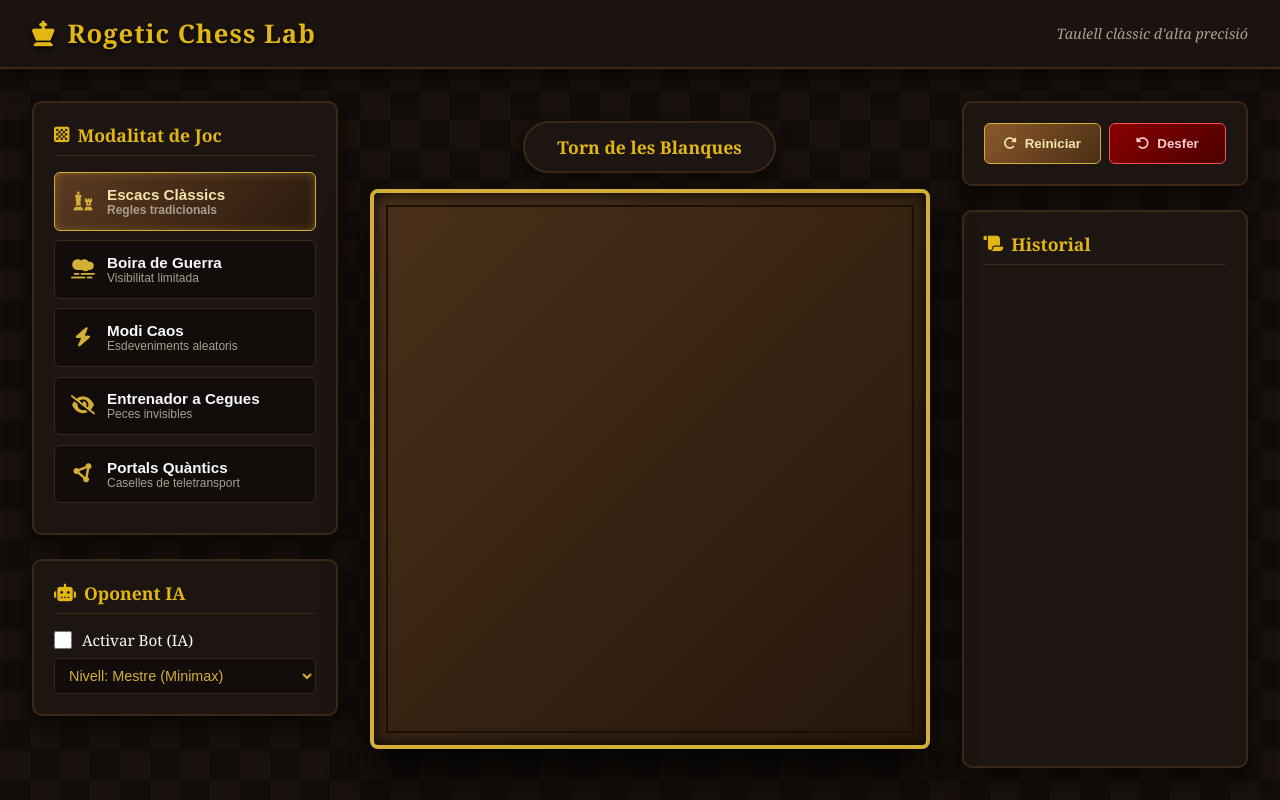
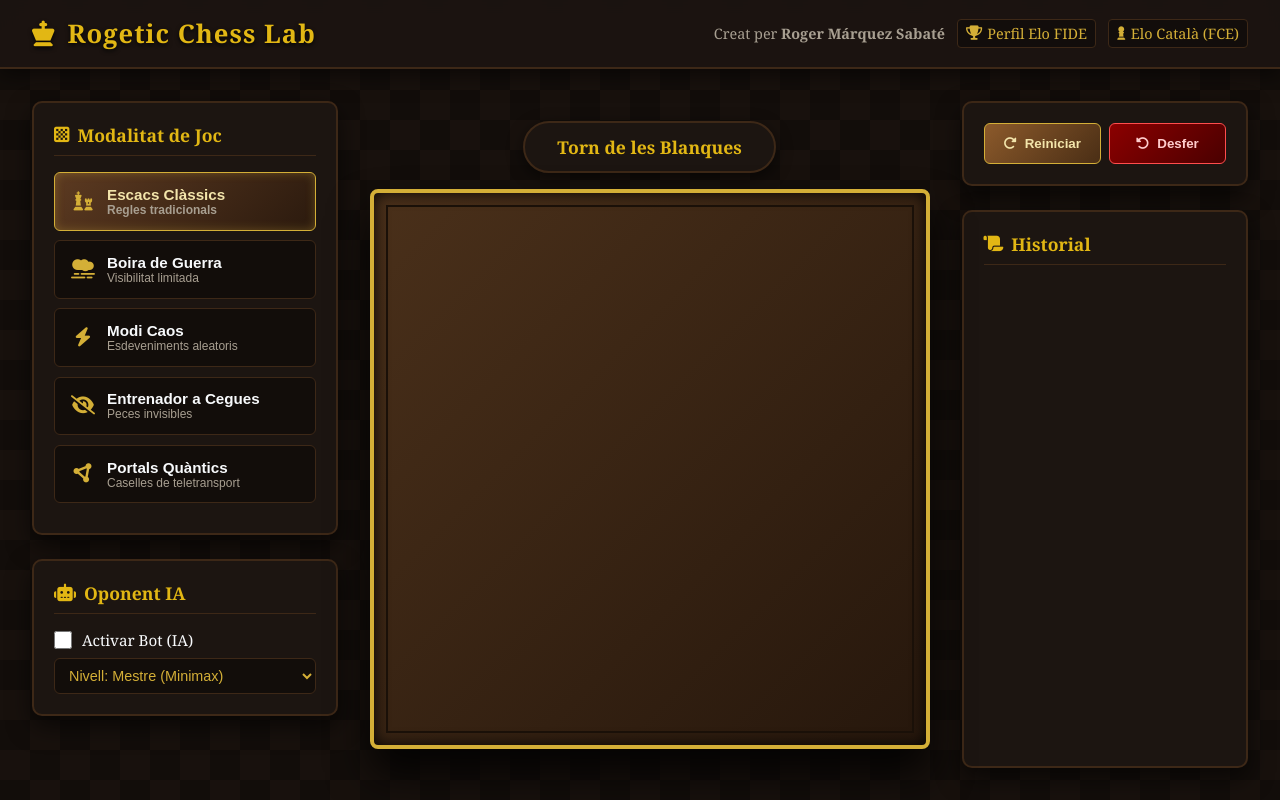
Before and after one commit to rogetic47/rogetic, a plain HTML site: page index.html in a window 1280 px wide. Drawn offline with nearby package versions, Linux system fonts and the light colour scheme.

Commit message:
Add author info section to index.html

```diff
--- a/index.html
+++ b/index.html
@@ -60,6 +60,8 @@
             align-items: center;
             border-bottom: 2px solid var(--border-wood);
             box-shadow: 0 4px 20px rgba(0,0,0,0.6);
+            flex-wrap: wrap;
+            gap: 10px;
         }
 
         .logo {
@@ -71,6 +73,33 @@
             color: var(--text-gold);
             letter-spacing: 1px;
             text-shadow: 0 2px 4px rgba(0,0,0,0.8);
+        }
+
+        .author-info {
+            display: flex;
+            align-items: center;
+            gap: 12px;
+            color: var(--text-dim);
+            font-size: 0.9rem;
+        }
+
+        .author-info a {
+            color: var(--accent-gold);
+            text-decoration: none;
+            padding: 4px 8px;
+            border: 1px solid var(--border-wood);
+            border-radius: 4px;
+            background: rgba(0, 0, 0, 0.3);
+            transition: all 0.2s ease;
+            display: inline-flex;
+            align-items: center;
+            gap: 5px;
+        }
+
+        .author-info a:hover {
+            color: var(--accent-gold-hover);
+            border-color: var(--accent-gold);
+            background: rgba(212, 175, 55, 0.15);
         }
 
         .main-container {
@@ -169,7 +198,6 @@
             box-shadow: 0 4px 15px rgba(0,0,0,0.5);
         }
 
-        /* Tauler simètric i amb mida fixa de caselles */
         .board-wrapper {
             position: relative;
             width: 560px;
@@ -387,8 +415,14 @@
             <i class="fa-solid fa-chess-king"></i>
             <span>Rogetic Chess Lab</span>
         </div>
-        <div style="color: var(--text-dim); font-size: 0.9rem; font-style: italic;">
-            Taulell clàssic d'alta precisió
+        <div class="author-info">
+            <span>Creat per <strong>Roger Márquez Sabaté</strong></span>
+            <a href="https://ratings.fide.com/profile/94769117" target="_blank" rel="noopener">
+                <i class="fa-solid fa-trophy"></i> Perfil Elo FIDE
+            </a>
+            <a href="https://www.escacs.cat/" target="_blank" rel="noopener">
+                <i class="fa-solid fa-chess-pawn"></i> Elo Català (FCE)
+            </a>
         </div>
     </header>
 
@@ -677,7 +711,6 @@
         }
 
         function onMoveExecuted(move) {
-            // Lògica de Teletransport de Portals
             if (currentMode === 'portal' && portals.includes(move.to)) {
                 const destination = portals[0] === move.to ? portals[1] : portals[0];
                 const movingPiece = game.get(move.to);
```
